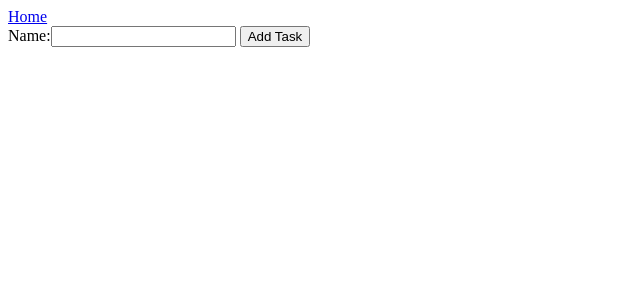
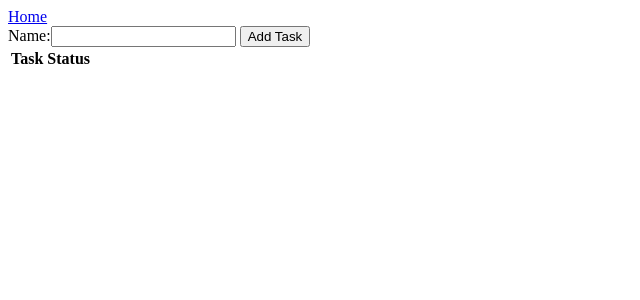
Before and after one commit to supercooledcreations/supercooledcreations, a Django app: page /kanban/metrics/ in a window 1280 px wide. Shown: the top 300 px of the page, without its empty margins (0-640 px from the left). Run offline with Django 3.2, Linux system fonts and the light colour scheme; the visitor is signed in with stand-in values (Sample User, id 1); data that the repository does not hold is empty.

Commit message:
Improved Tasks

```diff
--- a/scc_kanban/forms.py
+++ b/scc_kanban/forms.py
@@ -8,7 +8,13 @@ from .models import Task
 
 # Forms
 # Metric Forms
-class TaskForm(forms.ModelForm):
+class AddTaskForm(forms.ModelForm):
     class Meta:
         model = Task
         fields = ['name']
+
+
+class UpdateTaskForm(forms.ModelForm):
+    class Meta:
+        model = Task
+        fields = ['status']
--- a/scc_kanban/models.py
+++ b/scc_kanban/models.py
@@ -7,14 +7,13 @@ from django.db import models
 class Task(models.Model):
 
     STATUS_CHOICES = (
-        ('launched', 'Launched'),
+        ('outerspace', 'Launch It!'),
         ('headspace', 'In Headspace'),
         ('desk', 'On Desk'),
-        # Add awaiting action
         ('monitor', 'Monitor'),
         ('board', 'On the Board'),
         ('icebox', 'In the Icebox'),
-        ('graveyard', 'Graveyard'),
+        ('bin', 'Throw it in the Bin'),
     )
 
     user = models.ForeignKey(get_user_model(), on_delete=models.CASCADE)
--- a/scc_kanban/templates/scc_kanban/task_list.html
+++ b/scc_kanban/templates/scc_kanban/task_list.html
@@ -8,13 +8,31 @@
     <a href="{% url 'scc_home:home' %}">Home</a>
     <form method="post">
         {% csrf_token %}
+        <input type="hidden" name="action" value="add_task">
         {{add_task_form}}
         <button type="submit">Add Task</button>
     </form>
+    <table>
+        <tr>
+            <th>Task</th>
+            <th>Status</th>
+        </tr>
+    {% for task_row in task_list %}
+        <tr>
+            <td>{{task_row.object.name}}</td>
+            <td>
+                <form method="post">
+                    {% csrf_token %}
+                    <input type="hidden" name="action" value="update_task">
+                    <input type="hidden" name="task_id" value="{{task_row.object.id}}">
+                    {{task_row.form.status}}
+                    <button type="submit">Update</button>
+                </form>
+            </td>
+        </tr>
+    {% endfor %}
+    </table>
 
-    {% for task in task_list %}
-        {{task.name}}
-    {% endfor %}
 
 </body>
 </html>
--- a/scc_kanban/views.py
+++ b/scc_kanban/views.py
@@ -1,11 +1,11 @@
 # Import
 # Django
-from django.http import HttpResponseRedirect
+from django.http import HttpResponseRedirect, HttpResponseBadRequest
 from django.shortcuts import render, reverse
 from django.views import View
 
 # App
-from .forms import TaskForm
+from .forms import AddTaskForm, UpdateTaskForm
 from .models import Task
 
 # Views
@@ -14,9 +14,14 @@ class TaskListView(View):
     def get(self, request, *args, **kwargs):
         template_name = 'scc_kanban/task_list.html'
 
-        add_task_form = TaskForm()
+        add_task_form = AddTaskForm()
 
-        task_list = Task.objects.filter(user=request.user, parent_task=None)
+        tasks = Task.objects.filter(user=request.user, parent_task=None).exclude(status__in=['outerspace', 'bin']).order_by('status')
+
+        task_list = []
+        for task in tasks:
+            task_row = {'object': task, 'form': UpdateTaskForm(instance=task)}
+            task_list.append(task_row)
 
         context = {'add_task_form': add_task_form, 'task_list': task_list}
 
@@ -24,10 +29,24 @@ class TaskListView(View):
 
     def post(self, request, *args, **kwargs):
 
-        form = TaskForm(request.POST or None)
-        if form.is_valid:
-            form.instance.user = request.user
-            form.instance.status = 'board'
-            form.save()
+        success_redirect = HttpResponseRedirect(reverse('scc_kanban:task_list'))
 
-        return HttpResponseRedirect(reverse('scc_kanban:task_list'))
+        if request.POST['action'] == 'add_task':
+            form = AddTaskForm(request.POST or None)
+
+            if form.is_valid:
+                form.instance.user = request.user
+                form.instance.status = 'board'
+                form.save()
+
+        elif request.POST['action'] == 'update_task' and request.POST['task_id']:
+            task = Task.objects.get(id=request.POST['task_id'])
+            form = UpdateTaskForm(request.POST, instance=task)
+            if form.is_valid():
+                form.save()
+                return success_redirect
+
+        else:
+            return HttpResponseBadRequest('Request Action not Recognized')
+
+        return success_redirect
```
Also changed, not shown: scc_kanban/migrations/0003_auto_20180322_1051.py (added).
